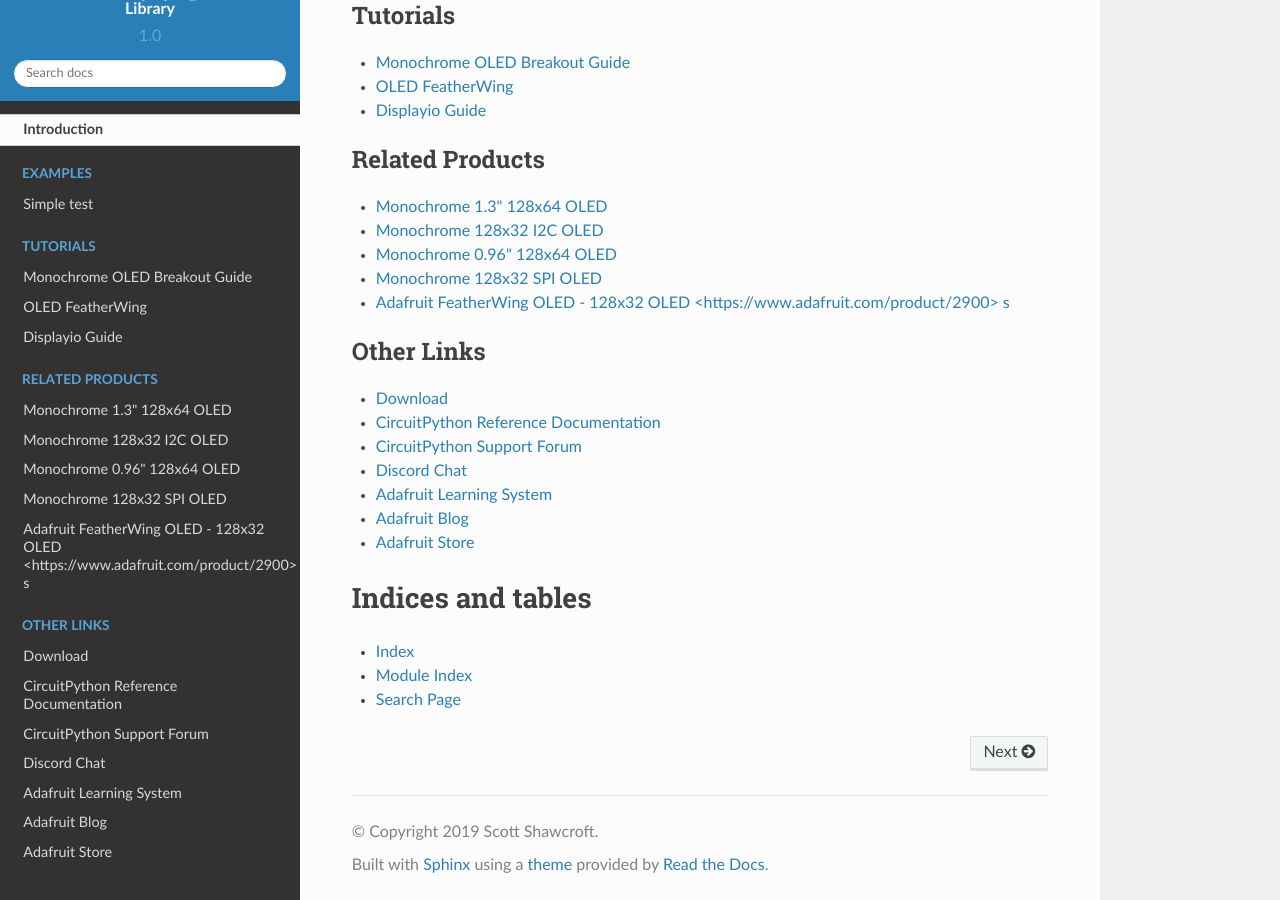
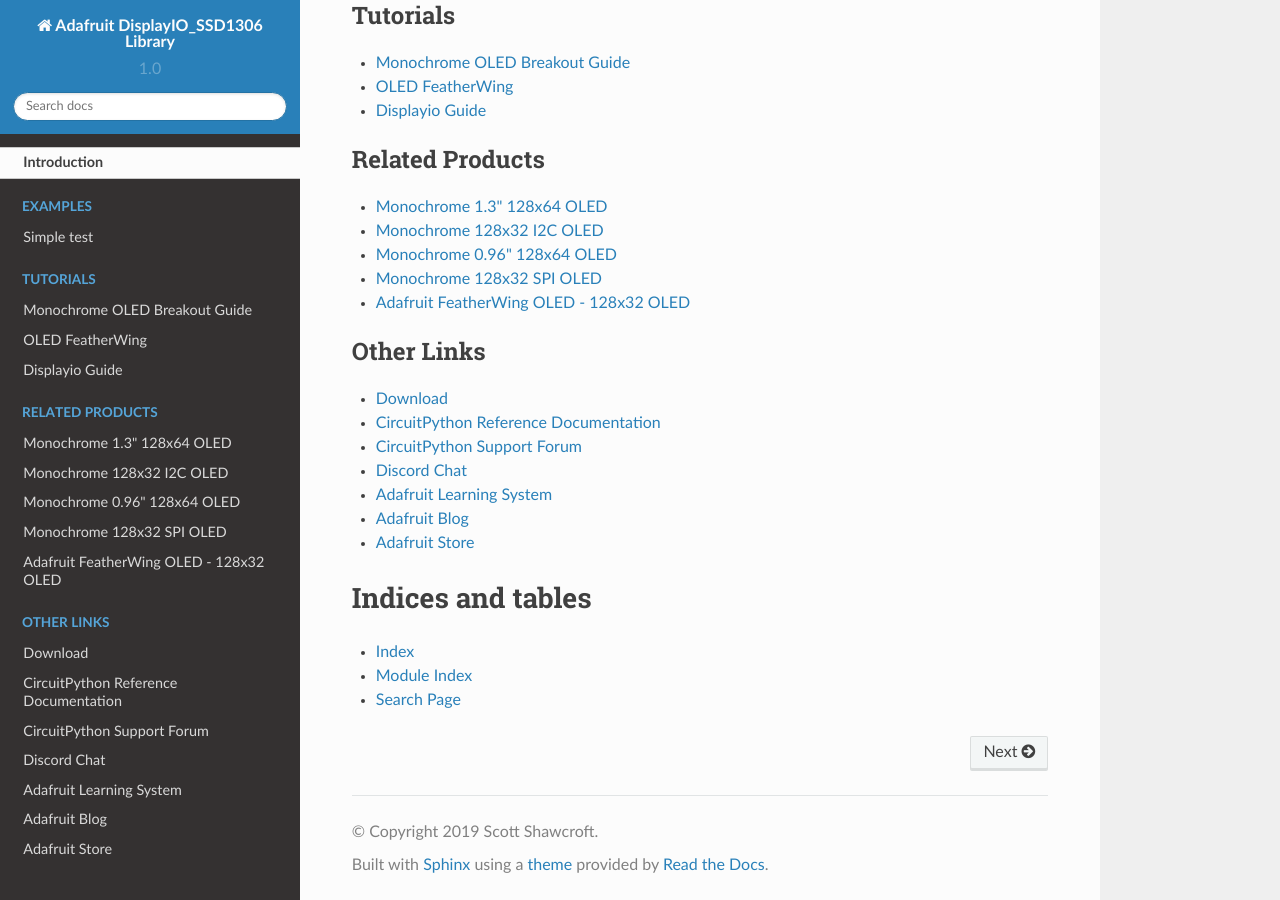
Before and after one commit to adafruit/Adafruit_CircuitPython_DisplayIO_SSD1306, a Sphinx documentation site: the page built from docs/index.rst, in a window 1280 px wide and 900 px high, scrolled down 1893 px. Built offline with Sphinx 7.4.7 and the Read the Docs theme 2.0.0, drawn with Linux system fonts in a browser that asks for light colours.

Commit message:
DOCS: Fixing sidebar link to FeatherWing OLED - 128x32 OLED
Fixing typo interfering with link to adafruit catalogue

```diff
--- a/docs/index.rst
+++ b/docs/index.rst
@@ -34,7 +34,7 @@
     Monochrome 128x32 I2C OLED <https://www.adafruit.com/product/931>
     Monochrome 0.96" 128x64 OLED <https://www.adafruit.com/product/326>
     Monochrome 128x32 SPI OLED  <https://www.adafruit.com/product/661>
-    Adafruit FeatherWing OLED - 128x32 OLED <https://www.adafruit.com/product/2900> s
+    Adafruit FeatherWing OLED - 128x32 OLED <https://www.adafruit.com/product/2900>
 
 .. toctree::
     :caption: Other Links
```
